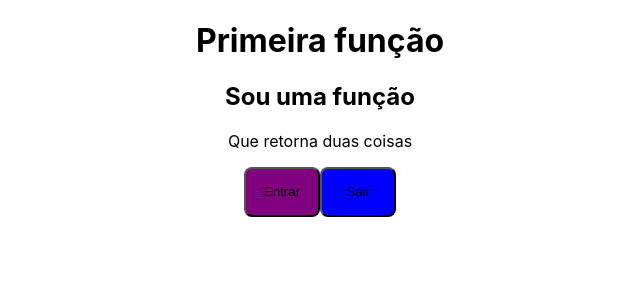
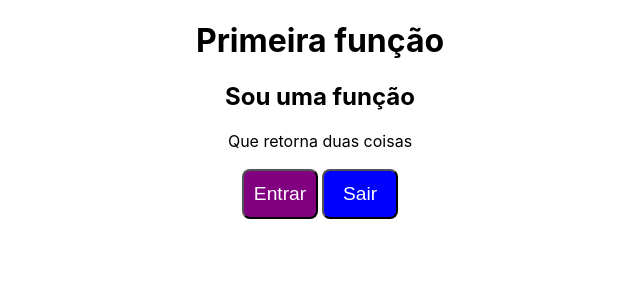
Before and after one commit to JulioVianaDev/aula-exemplo-react, a React (Create React App) app: page / in a window 1280 px wide. Shown: the top 300 px of the page, without its empty margins (320-960 px from the left). Built offline with nearby package versions, Linux system fonts and the light colour scheme.

Commit message:
desafio de css e lógica

```diff
--- a/src/exemplos/layout/Botao.css
+++ b/src/exemplos/layout/Botao.css
@@ -1,7 +1,15 @@
+/* como desafio de css eu disse pros alunos tentarem fazer os botões ter a cor branca */
+/* existe vários métodos o aluno pode criar a classe font ou usar a classe botao  */
+/* o recomendado é colocar dentro do botao a cor e a font-size */
+
 .botao{
   width: 76px;
   height: 50px;
   border-radius: 8px;
+  /* aqui dentro é o desafio do jeito certo pois já criamos o botao */
+  color: white;
+  font-size: 1.2rem;
+  margin: 2px;
 }
 
 .red{
@@ -13,3 +21,10 @@
 .purple{
   background-color: purple;
 }
+
+/* jeito não recomendado mas ai depende do programador */
+
+.font-estilizada{
+  color: white;
+  font-size: 1.2rem;
+}
```
